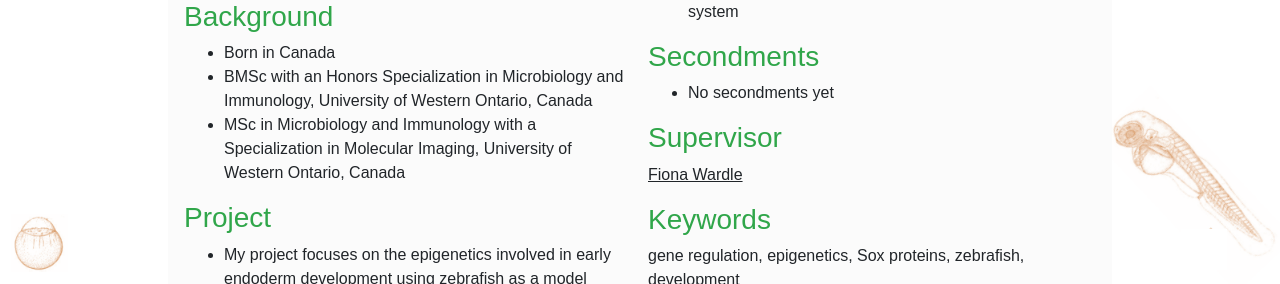
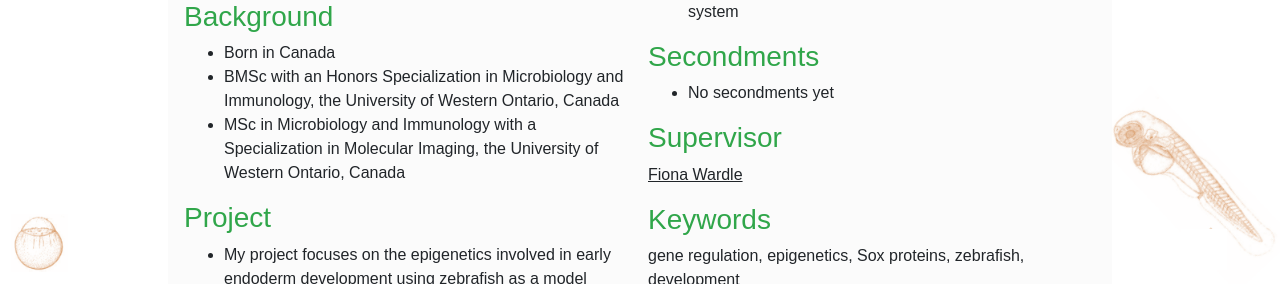
Before and after one commit to zencode-itn/zencode-itn.github.io, a Jekyll site: the page built from _researchers/2017-12-08-esr-13-amanda.md, in a window 1280 px wide. Shown: the part 384-668 px from the top of the page. Built offline with Jekyll 4.4.1, drawn with Linux system fonts in a browser that asks for light colours; nearby versions of some CDN libraries.

Commit message:
Update 2017-12-08-esr-13-amanda.md

```diff
--- a/_researchers/2017-12-08-esr-13-amanda.md
+++ b/_researchers/2017-12-08-esr-13-amanda.md
@@ -10,8 +10,8 @@ linkedin:
 ---
 ### Background
 -   Born in Canada
--   BMSc with an Honors Specialization in Microbiology and Immunology, University of Western Ontario, Canada
--   MSc in Microbiology and Immunology with a Specialization in Molecular Imaging, University of Western Ontario, Canada
+-   BMSc with an Honors Specialization in Microbiology and Immunology, the University of Western Ontario, Canada
+-   MSc in Microbiology and Immunology with a Specialization in Molecular Imaging, the University of Western Ontario, Canada
 
 ### Project
 -   My project focuses on the epigenetics involved in early endoderm development using zebrafish as a model system
```
